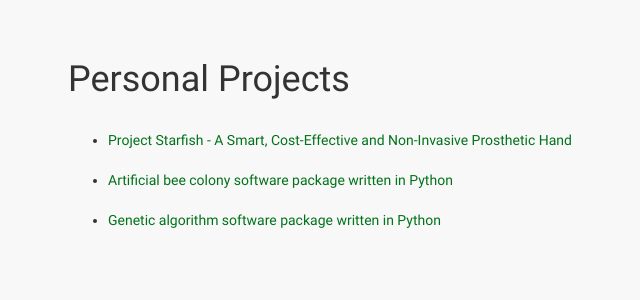
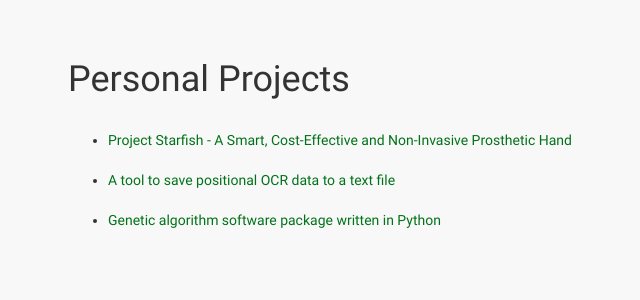
Before and after one commit to tjkessler/personal-website, a Flask app: page /projects in a window 1280 px wide. Shown: the part 52-352 px from the top of the page, without its empty margins (2-642 px from the left). Run offline with Flask 2, Linux system fonts and the light colour scheme; some libraries are stand-ins or nearby versions.

Commit message:
Update to personal project list

```diff
--- a/src/templates/projects.html
+++ b/src/templates/projects.html
@@ -16,8 +16,8 @@
         </li>
         <br>
         <li>
-            <a href="https://github.com/tjkessler/ApisOptimizer">
-                Artificial bee colony software package written in Python
+            <a href="https://github.com/tjkessler/tesseract-positional">
+                A tool to save positional OCR data to a text file
             </a>
         </li>
         <br>
```
